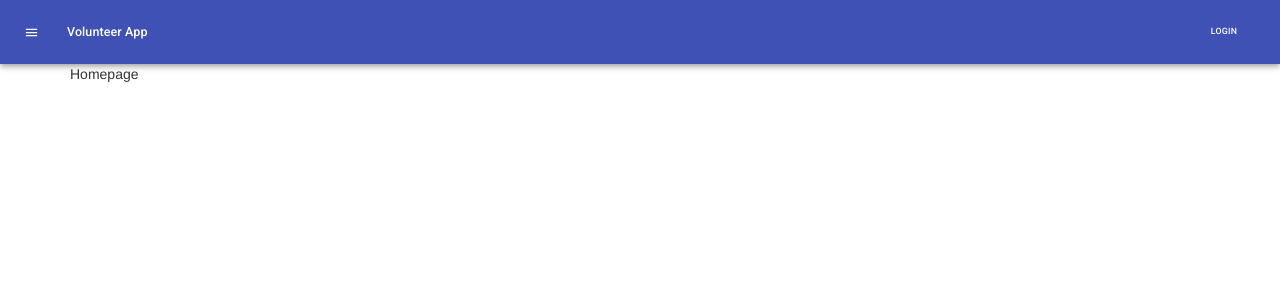
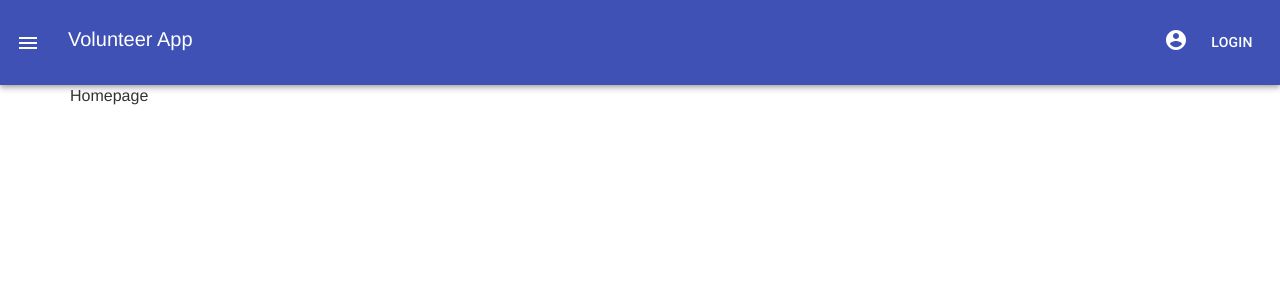
Before and after one commit to SimranS224/Volunteerly, a React app in the folder frontend/: page /home in a window 1280 px wide. Shown: the top 300 px of the page. Built offline with nearby package versions, Linux system fonts and the light colour scheme.

Commit message:
setup basic navbar

```diff
--- a/frontend/package.json
+++ b/frontend/package.json
@@ -29,8 +29,10 @@
     "@babel/preset-env": "^7.4.3",
     "@babel/preset-react": "^7.0.0",
     "babel-loader": "^8.0.5",
+    "css-loader": "^3.4.2",
     "html-webpack-plugin": "^3.2.0",
     "path": "^0.12.7",
+    "style-loader": "^1.1.3",
     "webpack": "^4.29.6",
     "webpack-cli": "^3.3.0",
     "webpack-dev-server": "^3.2.1"
--- /dev/null
+++ b/frontend/src/Main/General.css
@@ -0,0 +1,8 @@
+/* General Styling for basic compononets like headers and paragraphs */
+.App {
+   font-size: 16px;
+}
+
+.MuiButton-label {
+    font-size: 14px;
+}
--- a/frontend/src/Main/Main.jsx
+++ b/frontend/src/Main/Main.jsx
@@ -11,7 +11,7 @@ import { createBrowserHistory } from 'history';
 
 import { browserHistory } from '../_helpers';
 import { ProfilePage } from '../ProfilePage';
-
+import "./General.css";
 
 class Main extends React.Component {
   constructor(props) {
@@ -30,6 +30,7 @@ class Main extends React.Component {
                         <Route path="/profile" component={ProfilePage} />
 
                         <Redirect from="*" to="/home" />
+
                     </Switch>
                 </div>
             </div>
--- /dev/null
+++ b/frontend/src/components/Navbar/Navbar.css
@@ -0,0 +1,31 @@
+.Navbar a {
+    color: inherit;
+    text-decoration: none;
+}
+
+.AppBar {
+    flex-direction: row !important;
+    padding-left: 16px;
+    padding-right: 16px;
+    padding-top: 16px;
+    padding-bottom: 16px;
+}
+.AppBar button {
+    color: white;
+}
+.AppBar h4 {
+    flex-grow: 1;
+    font-size: 20px;
+}
+.AppBar h4 a {
+    vertical-align: middle;
+}
+.AppBar .MuiSvgIcon-root {
+    width: 24px;
+    height: 24px;
+}
+
+.Sidebar {
+    width: 250px;
+    font-size: 16px;
+}
--- a/frontend/src/components/Navbar/Navbar.jsx
+++ b/frontend/src/components/Navbar/Navbar.jsx
@@ -7,6 +7,14 @@ import Typography from '@material-ui/core/Typography';
 import Button from '@material-ui/core/Button';
 import IconButton from '@material-ui/core/IconButton';
 import MenuIcon from '@material-ui/icons/Menu';
+import List from '@material-ui/core/List';
+import ListItem from '@material-ui/core/ListItem';
+import ListItemText from '@material-ui/core/ListItemText';
+import AccountCircle from '@material-ui/icons/AccountCircle';
+import { Link } from 'react-router-dom';
+
+import Drawer from '@material-ui/core/Drawer';
+import './Navbar.css';
 
 const useStyles = makeStyles(theme => ({
     root: {
@@ -23,18 +31,42 @@ const useStyles = makeStyles(theme => ({
 
 function Navbar() {
     const classes = useStyles();
+    const [state, setState] = React.useState({
+        showNav: false
+      });
+
+    const toggleSidebar = function() {
+        setState({
+            showNav: !state.showNav
+        })
+    }
+
     return (
-      <div className={classes.root}>
-        <AppBar position="static">
-          <Toolbar>
-            <IconButton edge="start" className={classes.menuButton} color="inherit" aria-label="menu">
+      <div className="Navbar">
+        <Drawer open={state.showNav} onClose={toggleSidebar}>
+            <div className={"Sidebar"} onClick={toggleSidebar}>
+                <List>
+                    <ListItem button key={"hello world"}>
+                        <Link to="/home">Home</Link>
+                    </ListItem>
+                    <ListItem button key={"hello world"}>
+                        <Link to="/profile">Profile</Link>
+                    </ListItem>
+                </List>
+            </div>
+        </Drawer>
+
+        <AppBar className="AppBar" position="static">
+            <IconButton onClick={toggleSidebar} edge="start" className={classes.menuButton} color="inherit" aria-label="menu">
               <MenuIcon />
             </IconButton>
-            <Typography variant="h6" className={classes.title}>
-              Volunteer App
-            </Typography>
-            <Button color="inherit">Login</Button>
-          </Toolbar>
+            <h4>
+                <Link to="/home">Volunteer App</Link>
+            </h4>
+            <IconButton>
+                <Link to="/profile"><AccountCircle /></Link>
+            </IconButton>
+            <Button className="Login"><Link to="/login">Login</Link></Button>
         </AppBar>
       </div>
     );
--- a/frontend/webpack.config.js
+++ b/frontend/webpack.config.js
@@ -21,7 +21,11 @@ module.exports = {
             }
           ]
         }
-      }
+      },
+      {
+        test: /\.css$/i,
+        use: ['style-loader', 'css-loader'],
+      },
     ]
   },
   plugins: [
```
Also changed, not shown: 1 other file (tests, documents, lock files or other folders).
